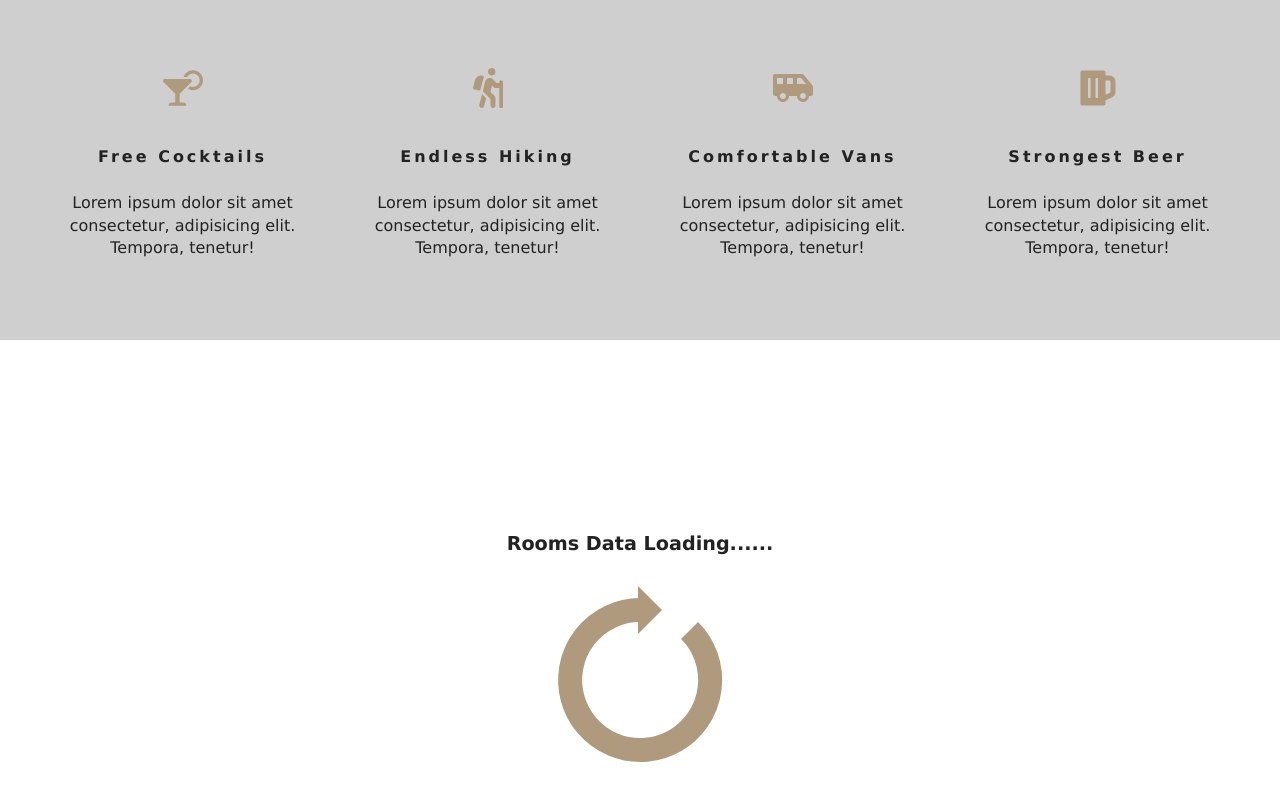
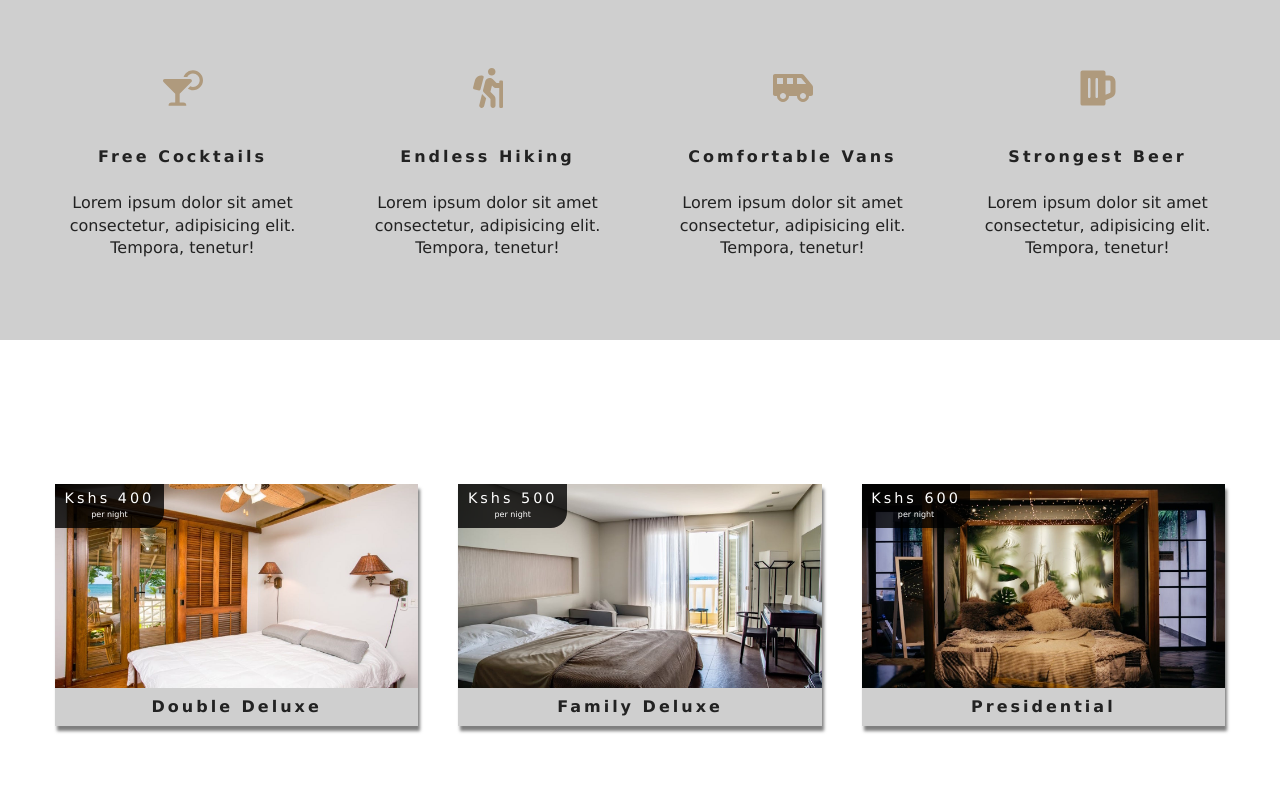
Before and after one commit to PeterOsoo/react-project-resort, a React (Create React App) app: page / in a window 1280 px wide. Shown: the part 918-1718 px from the top of the page. Built offline with nearby package versions, Linux system fonts and the light colour scheme; the HTML template or start-up script is replaced by a standard one.

Commit message:
Higher Order Component

```diff
--- a/src/components/RoomsContainer.js
+++ b/src/components/RoomsContainer.js
@@ -1,28 +1,53 @@
 import React from "react"
+import { withRoomConsumer } from "../context"
+import Loading from "./Loading"
 import RoomsFilter from "./RoomsFilter"
 import RoomsList from "./RoomsList"
-import { RoomConsumer } from "../context"
-import Loading from "./Loading"
 
-function RoomsContainer() {
+function RoomContainer({ context }) {
+	const { loading, sortedRooms, rooms } = context
+	if (loading) {
+		return <Loading />
+	}
 	return (
-		<RoomConsumer>
-			{value => {
-				const { loading, sortedRooms, rooms } = value
-				// console.log(value)
-				if (loading) {
-					return <Loading />
-				}
-				return (
-					<>
-						rooms container
-						<RoomsFilter rooms={rooms} />
-						<RoomsList rooms={sortedRooms} />
-					</>
-				)
-			}}
-		</RoomConsumer>
+		<React.Fragment>
+			<RoomsFilter rooms={rooms} />
+			<RoomsList rooms={sortedRooms} />
+		</React.Fragment>
 	)
 }
 
-export default RoomsContainer
+export default withRoomConsumer(RoomContainer)
+
+//new way above using HOC
+
+// old way //
+
+// import React from "react"
+// import RoomsFilter from "./RoomsFilter"
+// import RoomsList from "./RoomsList"
+// import { RoomConsumer } from "../context"
+// import Loading from "./Loading"
+
+// function RoomsContainer() {
+// 	return (
+// 		<RoomConsumer>
+// 			{value => {
+// 				const { loading, sortedRooms, rooms } = value
+// 				// console.log(value)
+// 				if (loading) {
+// 					return <Loading />
+// 				}
+// 				return (
+// 					<>
+// 						rooms container
+// 						<RoomsFilter rooms={rooms} />
+// 						<RoomsList rooms={sortedRooms} />
+// 					</>
+// 				)
+// 			}}
+// 		</RoomConsumer>
+// 	)
+// }
+
+// export default RoomsContainer
--- a/src/context.js
+++ b/src/context.js
@@ -21,7 +21,7 @@ class RoomProvider extends Component {
 			rooms,
 			featuredRooms,
 			sortedRooms: rooms,
-			loading: true,
+			loading: false,
 		})
 	}
 
@@ -54,4 +54,15 @@ class RoomProvider extends Component {
 
 const RoomConsumer = RoomContext.Consumer
 
+// HOC
+export function withRoomConsumer(Component) {
+	return function ConsumerWrapper(props) {
+		return (
+			<RoomConsumer>
+				{value => <Component {...props} context={value} />}
+			</RoomConsumer>
+		)
+	}
+}
+
 export { RoomProvider, RoomConsumer, RoomContext }
```
